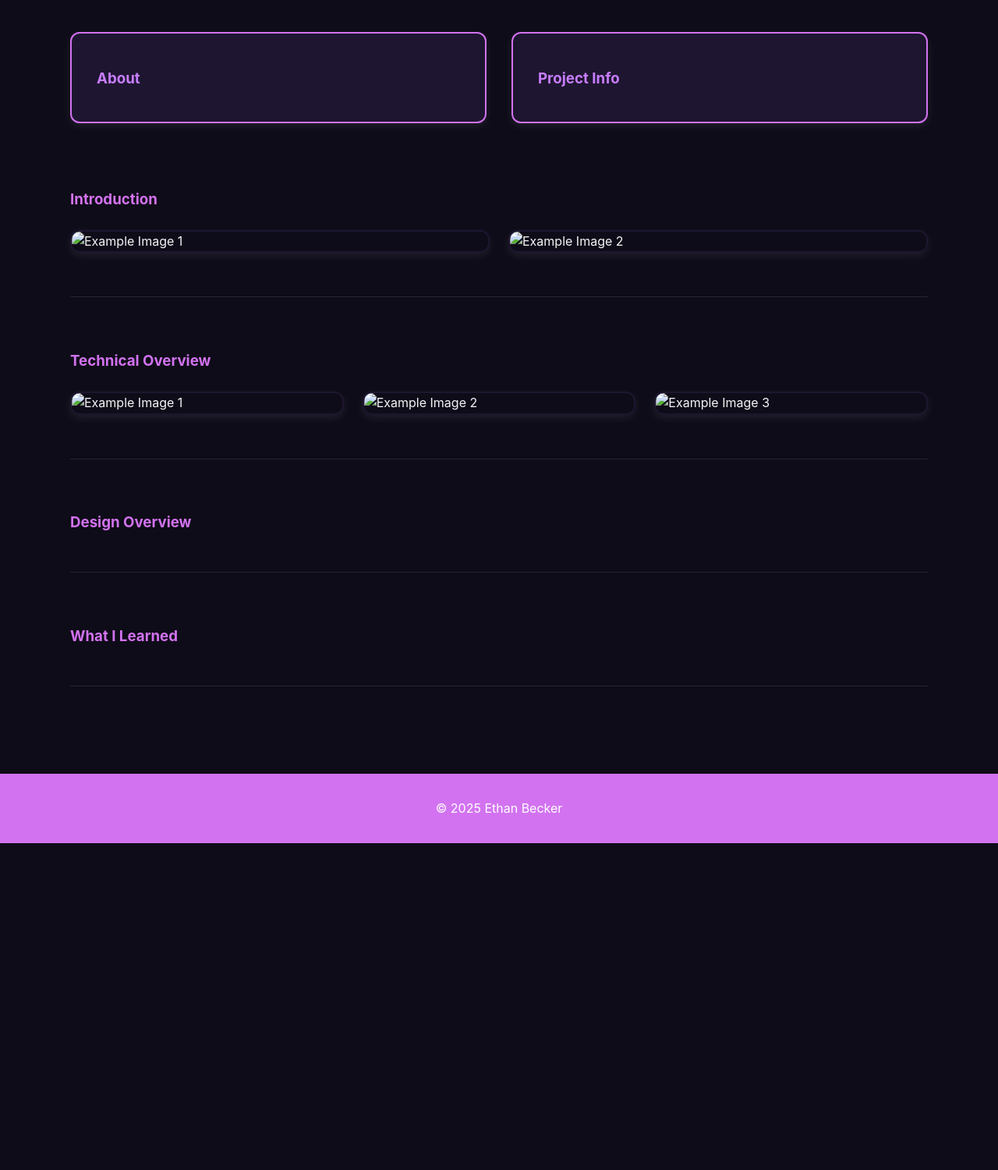
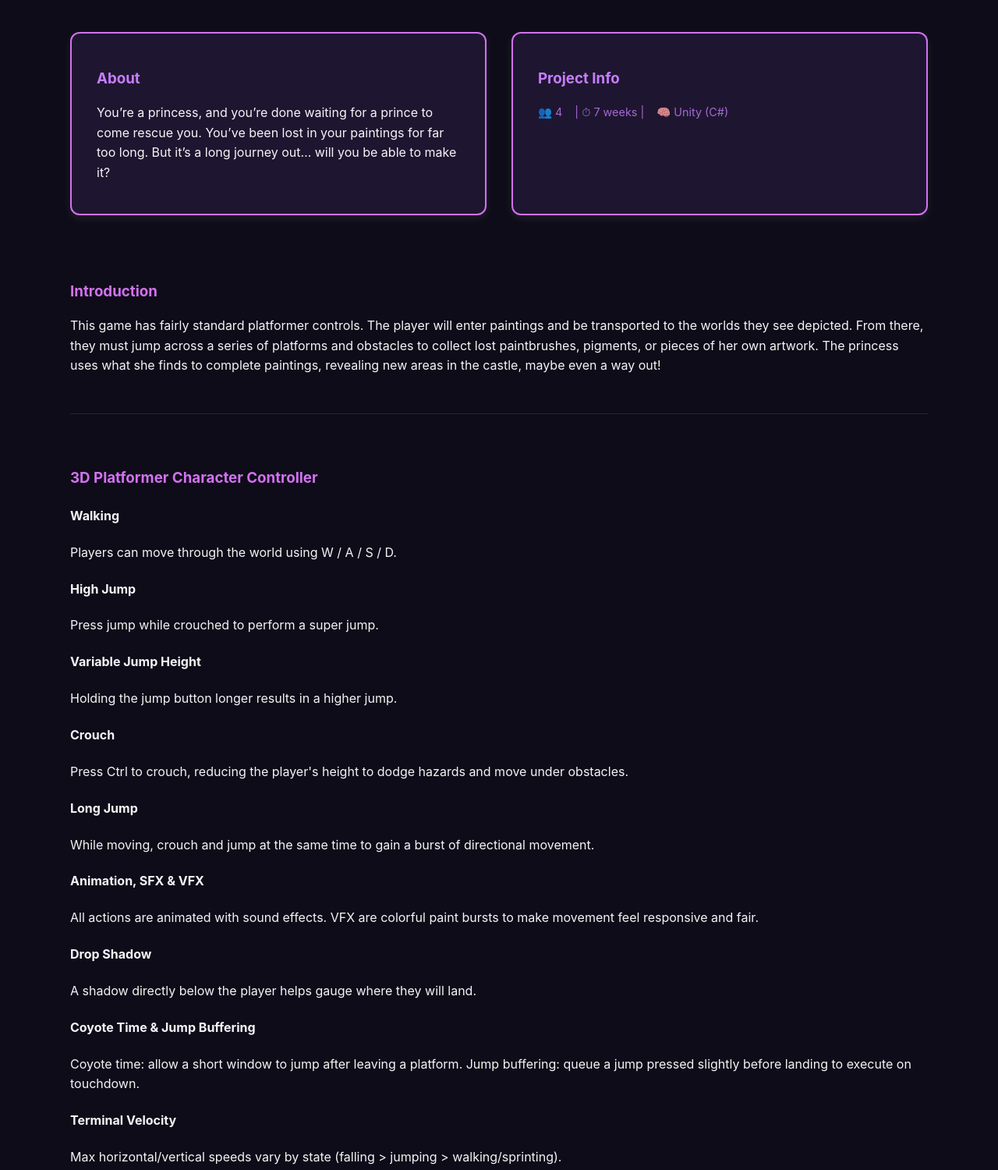
Before and after one commit to d3bSt3p/Web-Portfolio, a plain HTML site: page CanvasKingdoms.html in a window 1280 px wide. Shown: the part 680-2180 px from the top of the page at 78% size. Before the commit the page ends 1761 px from the top, so only its background shows below. Drawn offline with Linux system fonts and the light colour scheme.

Commit message:
First Iteratioin
basic iteration with some early text explaining the content

```diff
--- a/CanvasKingdoms.html
+++ b/CanvasKingdoms.html
@@ -48,7 +48,7 @@
     <!-- Gameplay GIF + Title -->
     <section class="project-hero">
         <div class="hero-media">
-            <img src="assets/canvas-kingdoms.gif" alt="Canvas Kingdoms Gameplay GIF">
+            <img src="media/CanvasKingdomCard.gif" alt="Canvas Kingdoms Gameplay GIF">
         </div>
         <h2 class="project-title">Canvas Kingdoms</h2>
     </section>
@@ -57,12 +57,18 @@
     <section class="project-info-grid">
         <div class="info-box">
             <h3>About</h3>
-            <p></p>
+            <p>You’re a princess, and you’re done waiting for a prince to come rescue you. You’ve been lost in your paintings for far too long. But it’s a long journey out… will you be able to make it?</p>
         </div>
 
         <div class="info-box">
             <h3>Project Info</h3>
-            <p></p>
+            <p>
+                <div class="project-meta">
+                    <span>👥 4</span>
+                    <span>| ⏱ 7 weeks |</span>
+                    <span>🧠 Unity (C#)</span>
+                </div>
+            </p>
         </div>
     </section>
 
@@ -72,38 +78,87 @@
         <!-- INTRO -->
         <article class="section-block">
             <h3>Introduction</h3>
-            <p></p>
+            <p>
+                This game has fairly standard platformer controls.
+                The player will enter paintings and be transported to the worlds they see depicted.
+                From there, they must jump across a series of platforms and obstacles
+                to collect lost paintbrushes, pigments, or pieces of her own artwork.
+                The princess uses what she finds to complete paintings,
+                revealing new areas in the castle, maybe even a way out!
+            </p>
 
-            <!-- Two images in a row -->
-            <div class="image-row two-images">
-                <img src="assets/example1.png" alt="Example Image 1">
-                <img src="assets/example2.png" alt="Example Image 2">
-            </div>
         </article>
 
         <!-- TECHNICAL OVERVIEW -->
         <article class="section-block">
-            <h3>Technical Overview</h3>
-            <p></p>
+            <h3>3D Platformer Character Controller</h3>
+<div class="controller-features">
+    <section class="feature">
+        <h4>Walking</h4>
+        <p>Players can move through the world using W / A / S / D.</p>
+    </section>
 
-            <!-- Three images in a row -->
-            <div class="image-row three-images">
-                <img src="assets/example1.png" alt="Example Image 1">
-                <img src="assets/example2.png" alt="Example Image 2">
-                <img src="assets/example3.png" alt="Example Image 3">
-            </div>
+    <section class="feature">
+        <h4>High Jump</h4>
+        <p>Press jump while crouched to perform a super jump.</p>
+    </section>
+
+    <section class="feature">
+        <h4>Variable Jump Height</h4>
+        <p>Holding the jump button longer results in a higher jump.</p>
+    </section>
+
+    <section class="feature">
+        <h4>Crouch</h4>
+        <p>Press Ctrl to crouch, reducing the player's height to dodge hazards and move under obstacles.</p>
+    </section>
+
+    <section class="feature">
+        <h4>Long Jump</h4>
+        <p>While moving, crouch and jump at the same time to gain a burst of directional movement.</p>
+    </section>
+
+    <section class="feature">
+        <h4>Animation, SFX &amp; VFX</h4>
+        <p>All actions are animated with sound effects. VFX are colorful paint bursts to make movement feel responsive and fair.</p>
+    </section>
+
+    <section class="feature">
+        <h4>Drop Shadow</h4>
+        <p>A shadow directly below the player helps gauge where they will land.</p>
+    </section>
+
+    <section class="feature">
+        <h4>Coyote Time &amp; Jump Buffering</h4>
+        <p>Coyote time: allow a short window to jump after leaving a platform. Jump buffering: queue a jump pressed slightly before landing to execute on touchdown.</p>
+    </section>
+
+    <section class="feature">
+        <h4>Terminal Velocity</h4>
+        <p>Max horizontal/vertical speeds vary by state (falling &gt; jumping &gt; walking/sprinting).</p>
+    </section>
+</div>
+
         </article>
 
         <!-- DESIGN OVERVIEW -->
         <article class="section-block">
             <h3>Design Overview</h3>
-            <p></p>
+            <p>Inspired by disney movies and old cgi barbie movies,
+                players will explore fantastical fantasy locations,
+                each inspired by iconic fairy tale stories. The castle is dark and oppressive,
+                while the paintings are vibrant and surreal, creating a stark contrast.
+                Each painting is a unique, self-contained world with its own art style, physics,
+                and platforming challenges</p>
         </article>
 
         <!-- WHAT I LEARNED -->
         <article class="section-block">
             <h3>What I Learned</h3>
-            <p></p>
+            <p>This game was my first unity game, as well as my first game using 3D! I spent alot of time
+            getting to know how the unity physics engine works, as well as how to take some control back from it
+            for satisfying gameplay. during development my goal was to make my code as reusable as possible,
+            which taught me a new way of thinking while I was developing the game</p>
         </article>
 
     </section>
```
